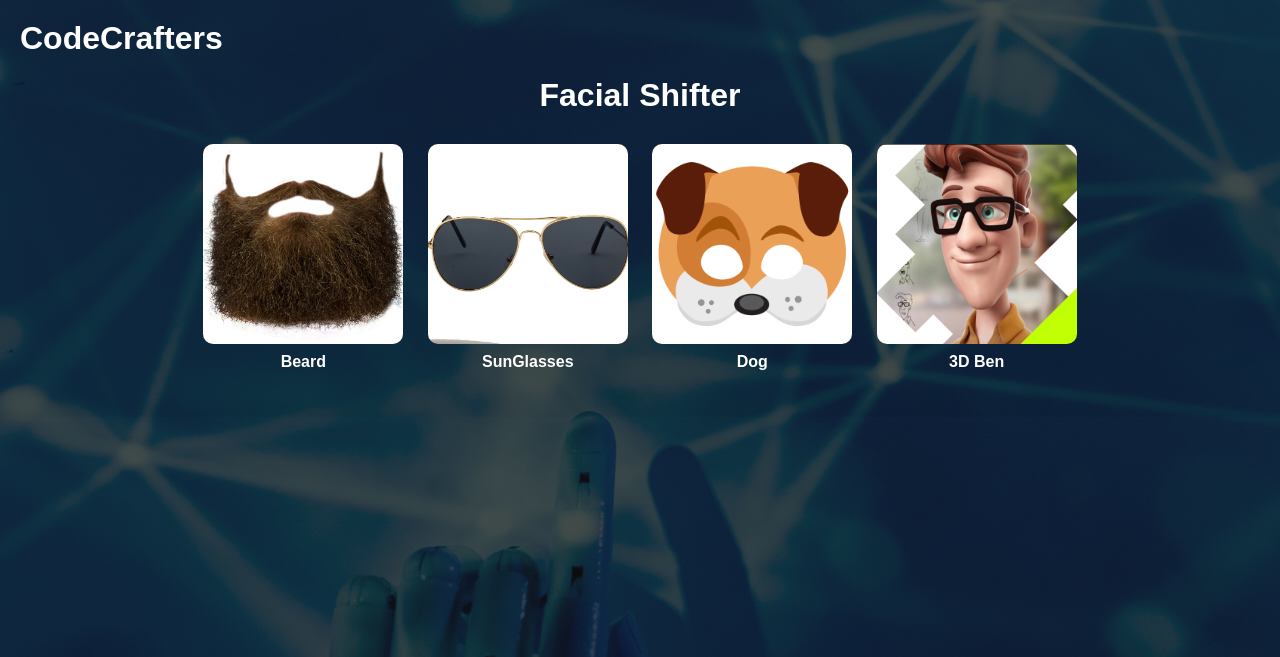
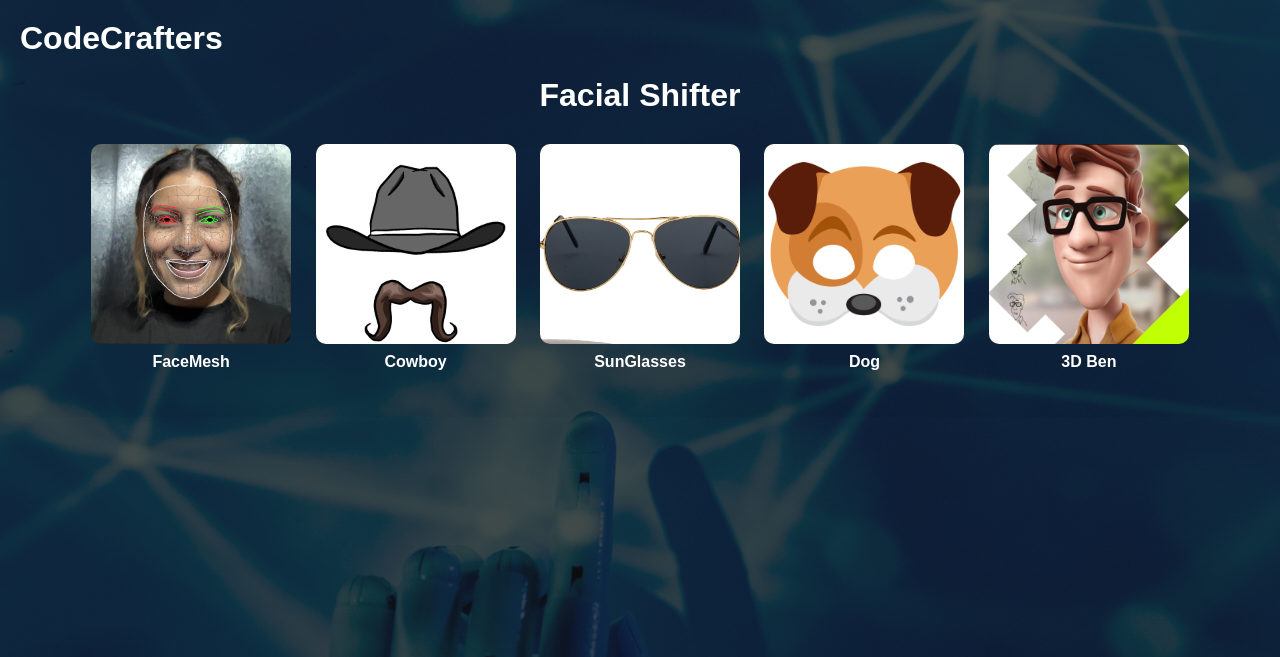
Before and after one commit to PERMAPOG/codeCrafters, a Django app: page / in a window 1280 px wide. Shown: the top 657 px of the page. Run offline with Django 4.2, Linux system fonts and the light colour scheme.

Commit message:
Added new images and created a facemesh to explain landmark detection during our presentation

```diff
--- a/facialshifter/aifilters/static/css/base.css
+++ b/facialshifter/aifilters/static/css/base.css
@@ -4,7 +4,7 @@
  body {
   font-family: Arial, sans-serif;
   background: linear-gradient(rgba(18, 18, 18, 0.75), rgba(16, 15, 15, 0.75)),
-      url(/Users/negro/Desktop/codeCrafters/codeCrafters/static/images/ai.jpg) center/cover no-repeat;
+    url(/static/images/ai.jpg) center/cover no-repeat;
   /* ^^ Apply a linear gradient overlay and a background image to the body */
   margin: 0;
   padding: 20px;
--- a/facialshifter/aifilters/templates/index.html
+++ b/facialshifter/aifilters/templates/index.html
@@ -5,11 +5,7 @@
     <meta charset="UTF-8" />
     <meta name="viewport" content="width=device-width, initial-scale=1.0" />
     <title>Facial Shifter</title>
-    <link
-      rel="stylesheet"
-      type="text/css"
-      href="{% static 'css/base.css' %}"
-    />
+    <link rel="stylesheet" type="text/css" href="{% static 'css/base.css' %}" />
   </head>
 
   <body>
@@ -19,31 +15,23 @@
 
       <ul>
         <li>
-          <img
-            src="{% static 'images/beard.jpg' %}"
-            alt="beard"
-          />
-          <p>Beard</p>
+          <img src="{% static 'images/FaceMesh.jpg' %}" alt="facemesh" />
+          <p>FaceMesh</p>
         </li>
         <li>
-          <img
-            src="{% static 'images/sunglasses.jpg' %}"
-            alt="sunglasses"
-          />
+          <img src="{% static 'images/cowboy.jpg' %}" alt="cowboy" />
+          <p>Cowboy</p>
+        </li>
+        <li>
+          <img src="{% static 'images/sunglasses.jpg' %}" alt="sunglasses" />
           <p>SunGlasses</p>
         </li>
         <li>
-          <img
-            src="{% static 'images/dog.jpg' %}"
-            alt="dog"
-          />
+          <img src="{% static 'images/dog.jpg' %}" alt="dog" />
           <p>Dog</p>
         </li>
         <li>
-          <img
-            src="{% static 'images/Ben.jpg' %}"
-            alt="3D Image"
-          />
+          <img src="{% static 'images/Ben.jpg' %}" alt="3D Image" />
           <p>3D Ben</p>
         </li>
       </ul>
--- a/facialshifter/facialshifter/settings.py
+++ b/facialshifter/facialshifter/settings.py
@@ -20,7 +20,7 @@ BASE_DIR = Path(__file__).resolve().parent.parent
 # See https://docs.djangoproject.com/en/4.2/howto/deployment/checklist/
 
 # SECURITY WARNING: keep the secret key used in production secret!
-# SECRET_KEY = 'django-insecure--8#^hd%^lvjzlj00#a%@n=yd8p&#^fl@0br^z3noaaw!02=f9g'
+SECRET_KEY = 'django-insecure--8#^hd%^lvjzlj00#a%@n=yd8p&#^fl@0br^z3noaaw!02=f9g'
 
 # SECURITY WARNING: don't run with debug turned on in production!
 DEBUG = True
```
Also changed, not shown: facialshifter/aifilters/static/images/FaceMesh.jpg (added), facialshifter/aifilters/static/images/beard.jpg (deleted), facialshifter/aifilters/static/images/cowboy.jpg (added), 3 other files. Lines whose indentation alone changed are shown as unchanged.
